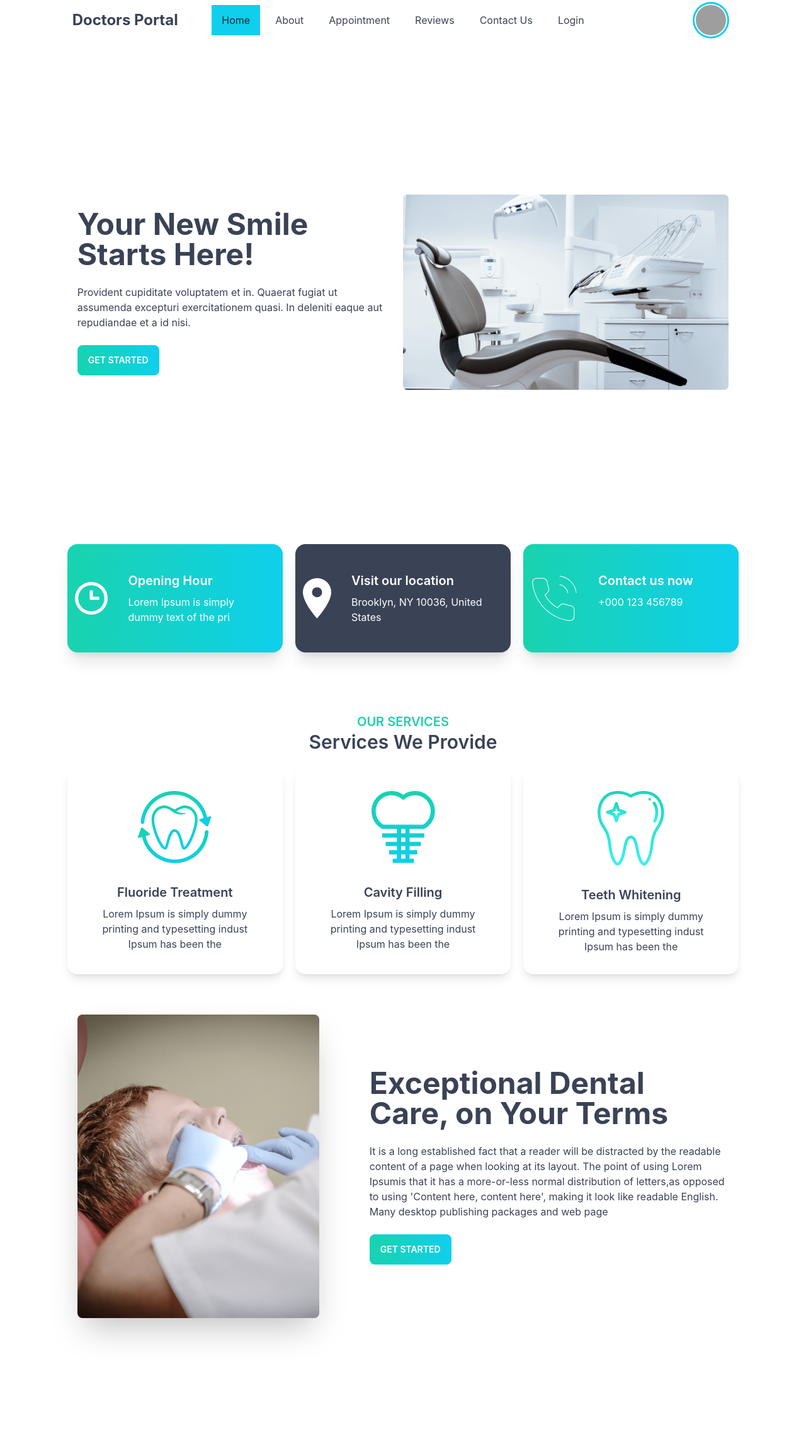
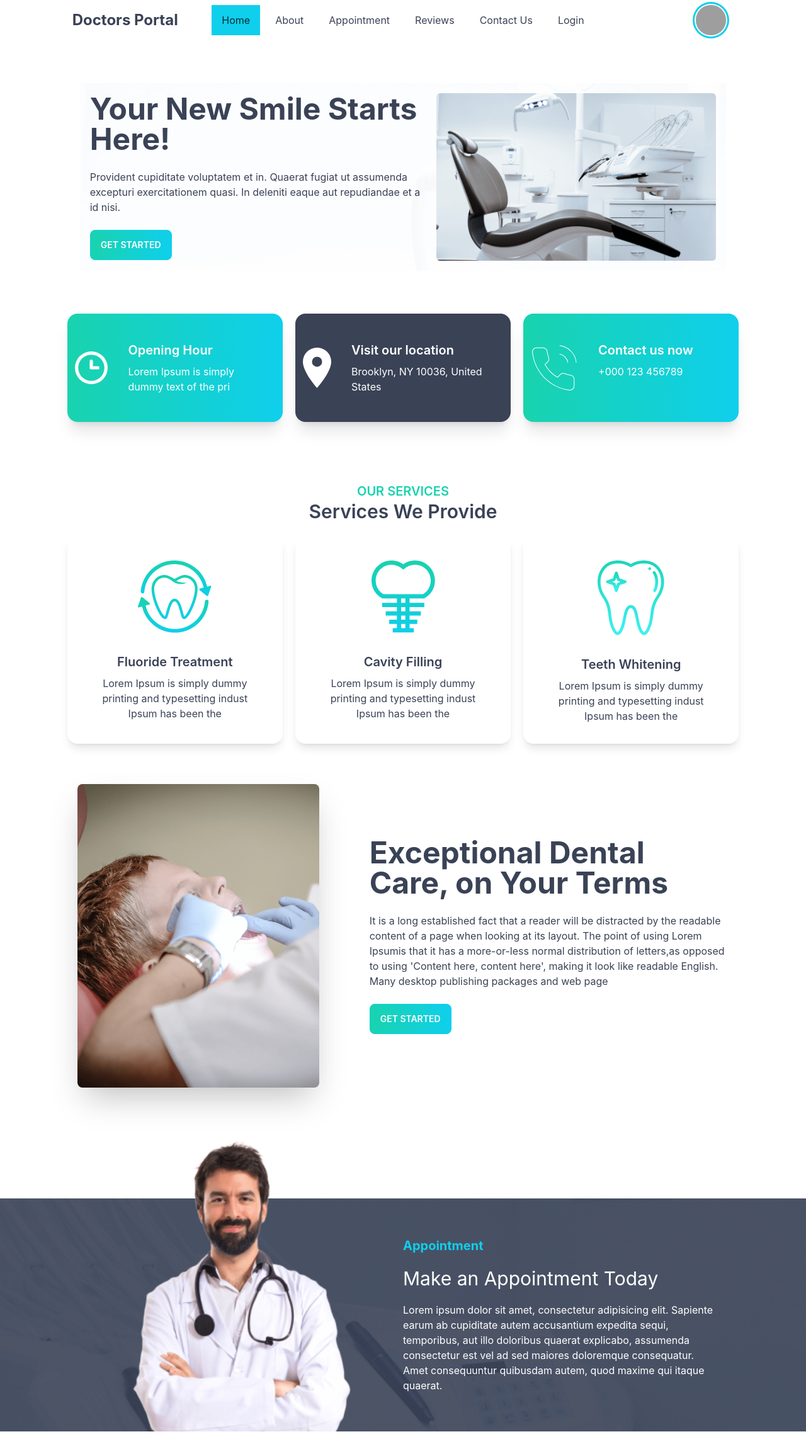
Before and after one commit to RKZeebon/doctors-portal, a React (Create React App) app: page / in a window 1280 px wide. Shown: the top 2312 px of the page at 63% size. Before the commit the page ends 2173 px from the top, so only its background shows below. Built offline with nearby package versions, Linux system fonts and the light colour scheme; grey boxes are pictures that could not be loaded.

Commit message:
make an appointment done

```diff
--- a/src/App.css
+++ b/src/App.css
@@ -32,6 +32,7 @@
   from {
     transform: rotate(0deg);
   }
+
   to {
     transform: rotate(360deg);
   }
--- a/src/Components/Home/Banner/Banner.js
+++ b/src/Components/Home/Banner/Banner.js
@@ -1,13 +1,16 @@
 import React from 'react';
 import chair from '../../../assets/images/chair.png'
+import bg from '../../../assets/images/bg.png'
 
 
 const Banner = () => {
     return (
-        <div class="hero min-h-screen text-accent">
-            <div class="hero-content flex-col-reverse lg:flex-row-reverse">
-                <img className='w-1/2' src={chair} alt='' />
-                <div className='w-1/2'>
+        <div class="min-h-full p-5 w-5/6 mx-auto">
+            <div style={{ background: `url(${bg})` }} class="hero-content flex-col lg:flex-row-reverse max-w-full my-12">
+                <div>
+                    <img className='' src={chair} alt='' />
+                </div>
+                <div className=''>
                     <h1 class="text-5xl font-bold">Your New Smile Starts Here!</h1>
                     <p class="py-6">Provident cupiditate voluptatem et in. Quaerat fugiat ut assumenda excepturi exercitationem quasi. In deleniti eaque aut repudiandae et a id nisi.</p>
                     <button class="btn btn-primary uppercase text-white font-semibold bg-gradient-to-r from-secondary to-primary">Get Started</button>
--- a/src/Components/Home/Home.js
+++ b/src/Components/Home/Home.js
@@ -1,14 +1,16 @@
 import React from 'react';
 import Banner from './Banner/Banner';
+import HomePageAppointment from './HomePageAppointment/HomePageAppointment';
 import HomePageServices from './HomePageServices/HomePageServices';
 import Info from './Info/Info';
 
 const Home = () => {
     return (
-        <div className='w-5/6 mx-auto'>
+        <div>
             <Banner />
             <Info />
             <HomePageServices />
+            <HomePageAppointment />
         </div>
     );
 };
--- /dev/null
+++ b/src/Components/Home/HomePageAppointment/HomePageAppointment.js
@@ -0,0 +1,27 @@
+import React from 'react';
+import doctor from '../../../assets/images/doctor-small.png';
+import appointment from '../../../assets/images/appointment.png';
+
+const HomePageAppointment = () => {
+    return (
+        <section style={{
+            background: `url(${appointment})`,
+
+        }}
+            className='mt-40 mb-16'>
+            <div className='w-5/6 mx-auto flex justify-center items-center px-5'>
+                <div className='flex-1 hidden lg:block'>
+                    <img className='mt-[-100px] w-[862px]' src={doctor} alt="" />
+                </div>
+                <div className='flex-1 px-5'>
+                    <h3 className='text-xl text-primary font-bold pt-5'>Appointment</h3>
+                    <h2 className='text-3xl text-white py-5'>Make an Appointment Today</h2>
+                    <p className='text-white pb-5'>Lorem ipsum dolor sit amet, consectetur adipisicing elit. Sapiente earum ab cupiditate autem accusantium expedita sequi, temporibus, aut illo doloribus quaerat explicabo, assumenda consectetur est vel ad sed maiores doloremque consequatur. Amet consequuntur quibusdam autem, quod maxime qui itaque quaerat.</p>
+
+                </div>
+            </div>
+        </section>
+    );
+};
+
+export default HomePageAppointment;
--- a/src/Components/Home/HomePageServices/HomePageServices.js
+++ b/src/Components/Home/HomePageServices/HomePageServices.js
@@ -8,7 +8,7 @@ import treatment from '../../../assets/images/treatment.png'
 
 const HomePageServices = () => {
     return (
-        <div className='mb-16'>
+        <div className='mb-16 w-5/6 mx-auto'>
             <h3 className='text-secondary text-xl font-semibold text-center'>OUR SERVICES</h3>
             <div>
                 <h2 className='text-3xl font-semibold text-center'>Services We Provide</h2>
--- a/src/Components/Home/Info/Info.js
+++ b/src/Components/Home/Info/Info.js
@@ -7,7 +7,7 @@ import phone from '../../../assets/icons/phone.svg'
 const Info = () => {
 
     return (
-        <div className='grid grid-cols-1 lg:grid-cols-3 gap-5 mb-24'>
+        <div className='grid grid-cols-1 lg:grid-cols-3 gap-5 mb-24 w-5/6 mx-auto'>
             <InfoCard
                 title="Opening Hour"
                 body="Lorem Ipsum is simply dummy text of the pri"
```
Also changed, not shown: src/assets/images/appointment.png.
